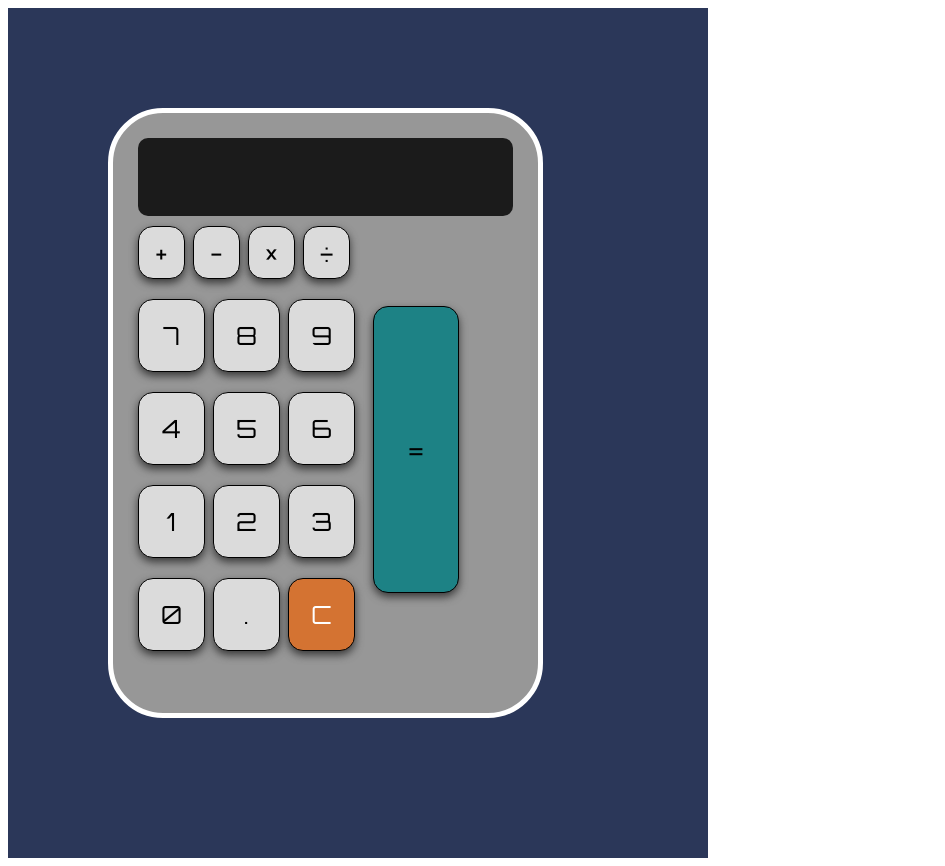
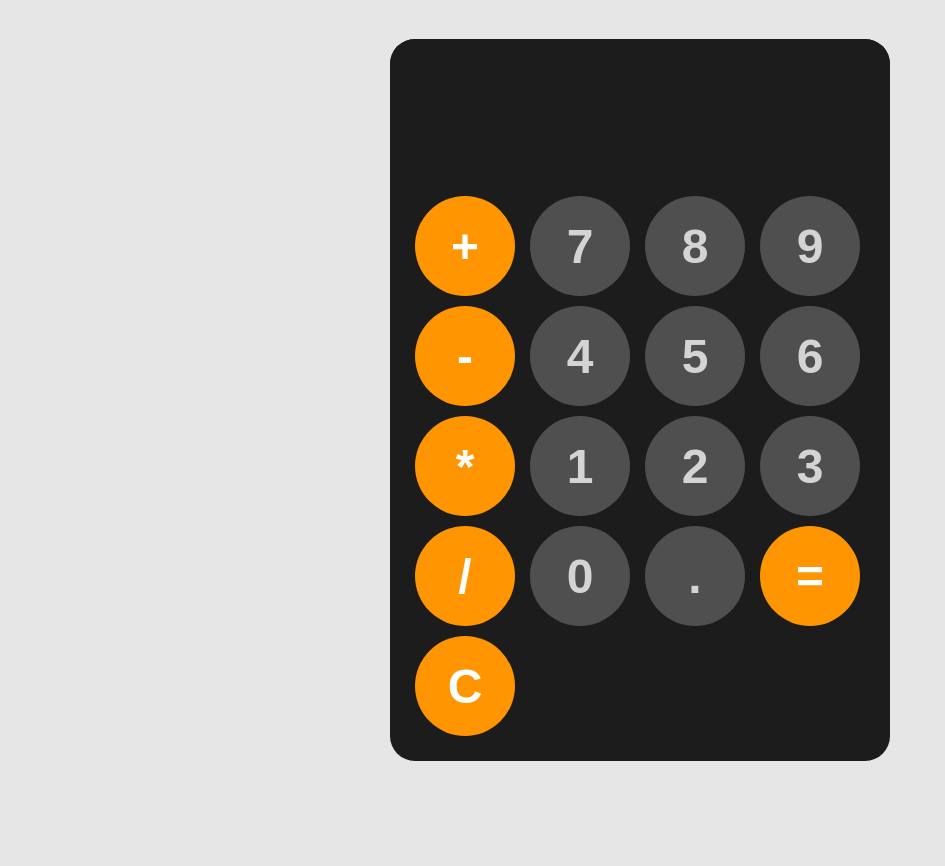
Before and after one commit to TMcKenna19/calculator, a plain HTML site: page index.html in a window 1280 px wide. Shown: the whole page, without its empty margins (0-945 px from the left). After the commit the page ends 800 px from the top, so only its background shows below. Drawn offline with Linux system fonts and the light colour scheme.

Commit message:
html / css cleaned up

```diff
--- a/index.html
+++ b/index.html
@@ -13,83 +13,27 @@
         rel="stylesheet">
     <title>calculator</title>
 </head>
-
 <body>
-    <!-- <div class="container">
-        <div class="calculator">
-            <div class="out-put">
-                <h1>86,675</h1>
-            </div>
-            <div>
-                <ul>
-                    <li class="clear">c</li>
-                </ul>
-            </div>
-            <div class="number-pad">
-                <ul>
-                    <li class="number number-7" value="7">7</li>
-                    <li class="number number-4" value="4">4</li>
-                    <li class="number number-1" value="1">1</li>
-                    <li class="number number-0" value="0">0</li>
-                </ul>
-                <ul>
-                    <li class="number number-8" value="8">8</li>
-                    <li class="number number-5" value="5">5</li>
-                    <li class="number number-2" value="2">2</li>
-                    <li class="number" value=".">.</li>
-                </ul>
-                <ul>
-                    <li class="number" value="9">9</li>
-                    <li class="number" value="6">6</li>
-                    <li class="number" value="3">3</li>
-                    <li class="number" value="=">=</li>
-                </ul>
-                <ul>
-                    <li class="number" value="/">/</li>
-                    <li class="number" value="x">&times</li>
-                    <li class="number" value="-">-</li>
-                    <li class="number" value="+">+</li>
-                </ul>
-            </div>
-            <div class="functions">
-                <ul>
-
-                </ul>
-            </div>
-        </div>
-    </div> -->
-    <div class="container">
-        <div class="calculator">
-            <div class="input" id="input"></div>
-            <div class="buttons">
-                <div class="operators">
-                    <div>+</div>
-                    <div>-</div>
-                    <div>&times;</div>
-                    <div>&divide;</div>
-                </div>
-                    <div class="number">
-                      <div>7</div>
-                      <div>8</div>
-                      <div>9</div>
-                    </div>
-                    <div class="number">
-                      <div>4</div>
-                      <div>5</div>
-                      <div>6</div>
-                    </div>
-                    <div class="number">
-                      <div>1</div>
-                      <div>2</div>
-                      <div>3</div>
-                    </div>
-                    <div class="number">
-                      <div>0</div>
-                      <div>.</div>
-                      <div class="clear-btn" id="clear">C</div>
-                    </div>
-            </div>
-                <div class="equal" id="result">=</div>
+    <div id="calculator">
+        <input id="display" readonly>
+        <div id="keys">
+            <button onclick="appendDisplay('+')" class="operator-btn">+</button>
+            <button onclick="appendDisplay('7')">7</button>
+            <button onclick="appendDisplay('8')">8</button>
+            <button onclick="appendDisplay('9')">9</button>
+            <button onclick="appendDisplay('-')" class="operator-btn">-</button>
+            <button onclick="appendDisplay('4')">4</button>
+            <button onclick="appendDisplay('5')">5</button>
+            <button onclick="appendDisplay('6')">6</button>
+            <button onclick="appendDisplay('*')" class="operator-btn">*</button>
+            <button onclick="appendDisplay('1')">1</button>
+            <button onclick="appendDisplay('2')">2</button>
+            <button onclick="appendDisplay('3')">3</button>
+            <button onclick="appendDisplay('/')" class="operator-btn">/</button>
+            <button onclick="appendDisplay('0')">0</button>
+            <button onclick="appendDisplay('.')">.</button>
+            <button onclick="claculate()" class="operator-btn">=</button>
+            <button onclick="clearDisplay()" class="operator-btn clear">C</button>
         </div>
     </div>
 </body>
--- a/script.js
+++ b/script.js
@@ -1,12 +1,5 @@
-//selecting elements
-const numOne = [document.querySelectorAll('number-pad.value')];
-const numTwo = [];
-// const logic
+"use strict";
 
-
-
-const seven = document.querySelector('.number-7');
-
-seven.addEventListener('click', function () {
-    console.log(numOne);
-});
+function displayNumber(e) {
+    console.log(e)
+}
--- a/style.css
+++ b/style.css
@@ -1,119 +1,67 @@
-.container {
-    background-color: rgb(43, 55, 89);
-    height: 650px;
-    width: 500px;
-    padding: 100px;
-
+body {
+    margin: 0;
+    display: flex;
+    justify-content: center;
+    align-items: center;
+    height: 100vh;
+    background-color: hsl(0, 0%, 90%);
 }
 
-ul {
-    list-style-type: none;
-    padding: 0px;
-    margin: 1px;
+#calculator {
+    background-color: #1c1c1c;
+    border-radius: 25px;
+    max-width: 500px;
+    overflow: hidden;
 }
 
-.calculator {
-    background-color: rgb(151, 151, 151);
-    padding: 25px;
-    width: 375px;
-    height: 550px;
-    border: solid 5px white;
-    border-radius: 55px;
+#display {
+    /* font-family: 'Orbitron'; */
+    width: 100%;
+    padding: 20px;
+    font-size: 5rem;
+    border: none;
+    text-align: left;
+    color: whitesmoke;
+    background-color: #1c1c1c;
 }
 
-.buttons {
-    display: inline-block;
+#keys {
+    display: grid;
+    grid-template-columns: repeat(4, 1fr);
+    gap: 10px;
+    padding: 25px;
 }
 
-.number div {
-    display: inline-block;
-    font-family: 'Orbitron', sans-serif;
-    text-align: center;
+button {
+    /* font-family: 'Orbitron'; */
+    width: 100px;
+    height: 100px;
+    border-radius: 50px;
+    border: none;
+    font-size: 3rem;
+    background-color: hsl(0, 0%, 31%);
+    color: #d4d4d4;
+    font-weight: bold;
     cursor: pointer;
-    color: #000000;
-    background-color: #dbdbdb;
-    font-size: 25px;
-    padding: 20px;
-    margin: 10px 4px 10px 0;
-    width: 25px;
-    border: 1.5px solid rgb(0, 0, 0);
-    border-radius: 15px;
-    vertical-align: top;
-    box-shadow: 0 4px 8px 0 rgb(57, 57, 57);
-    transition: 0.5s;
 }
 
-.number div:hover {
-    background-color: #cbcbcb;
-    box-shadow: 0 8px 16px 0 rgb(0, 0, 0);
+button:hover{
+    background-color: hsl(0, 0%, 40%);;
 }
 
-.operators div {
-    display: inline-block;
-    font-family: 'Orbitron', sans-serif;
-    text-align: center;
-    cursor: pointer;
-    color: #000000;
-    background-color: #dbdbdb;
-    font-size: 25px;
-    padding: 10px;
-    margin: 10px 4px 10px 0;
-    width: 25px;
-    border: 1.5px solid rgb(0, 0, 0);
-    border-radius: 15px;
-    vertical-align: top;
-    box-shadow: 0 4px 8px 0 rgb(57, 57, 57);
-    transition: 0.5s;
+button:active {
+    background-color: hsl(0, 0%, 50%);
 }
 
-.operators div:hover {
-    background-color: #cbcbcb;
-    box-shadow: 0 8px 16px 0 rgb(0, 0, 0);
+.operator-btn{
+    color: white;
+    background-color: hsl(35, 100%, 50%);
 }
 
-div.equal {
-    display: inline-block;
-    font-family: 'Orbitron', sans-serif;
-    text-align: center;
-    color: #000000;
-    background-color: #1d8285;
-    font-size: 25px;
-    padding: 127px 10px;
-    vertical-align: top;
-    cursor: pointer;
-    margin: 90px 4px 16px 10px;
-    width: 17%;
-    border: 1.5px solid rgb(0, 0, 0);
-    border-radius: 15px;
-    vertical-align: top;
-    box-shadow: 0 4px 8px 0 rgb(57, 57, 57);
-    transition: 0.5s;
+.operator-btn:hover{
+    background-color:  hsl(35, 100%, 55%);
 }
 
-div.equal:hover {
-    background-color: #168d92;;;
-    box-shadow: 0 8px 16px 0 rgb(0, 0, 0);
+.operator-btn:active {
+    background-color: hsl(35, 100%, 65%);
 }
-
-#clear {
-    font-family: 'Orbitron', sans-serif;
-    color: #ffffff;
-    cursor: pointer;
-    background-color: #d47332;
-}
-
-#clear:hover {
-    background-color: #d16924;
-    box-shadow: 0 8px 16px 0 rgb(0, 0, 0);
-}
-
-.input {
-    font-family: 'Orbitron';
-    font-size: 2.5rem;
-    text-align: end;
-    height: 60px;
-    padding: 9px;
-    color: #0bf5b3;
-    background-color: rgb(27, 27, 27);
-    border-radius: 10px;
-}
```
Also changed, not shown: img/calcImg.jpeg (added), img/calculatorImg.jpeg (deleted), img/colorPalette.jpeg (added).
